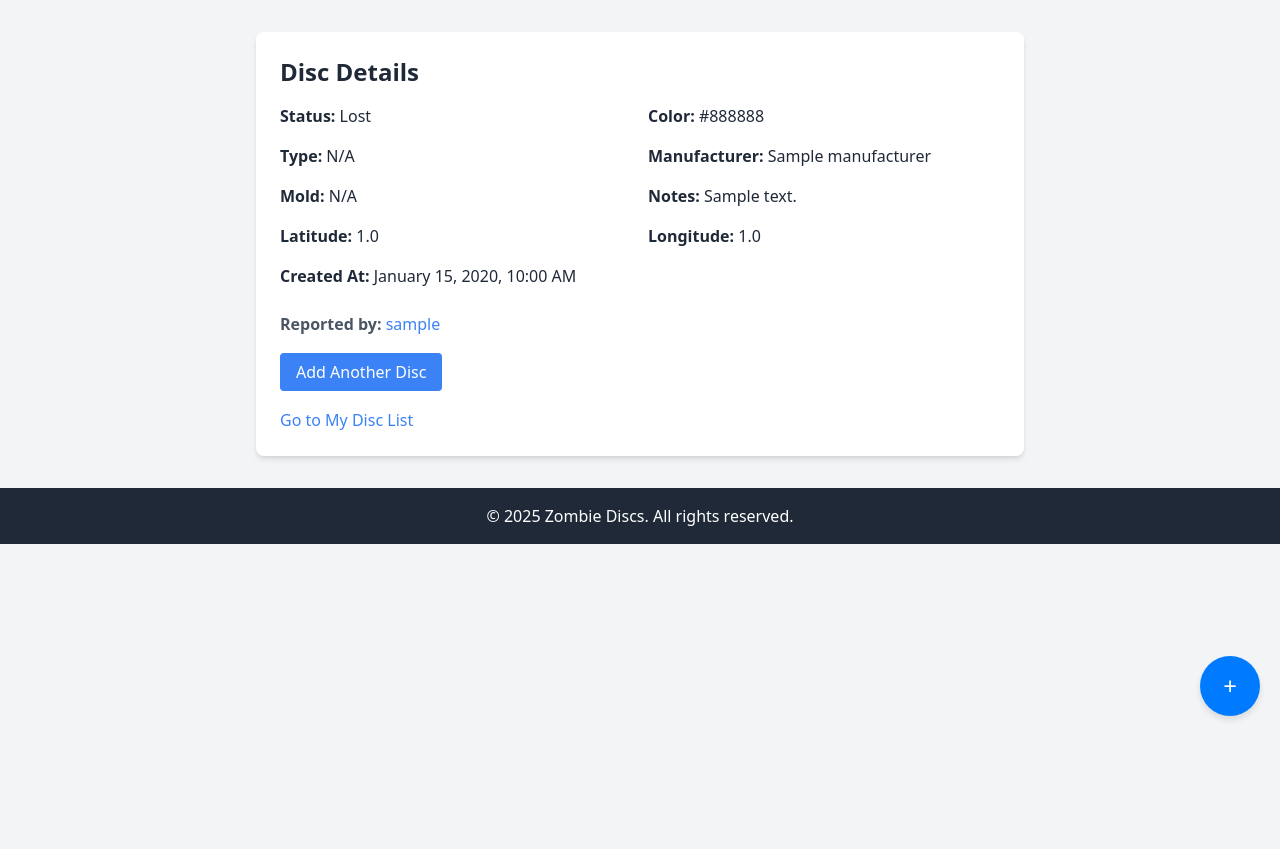
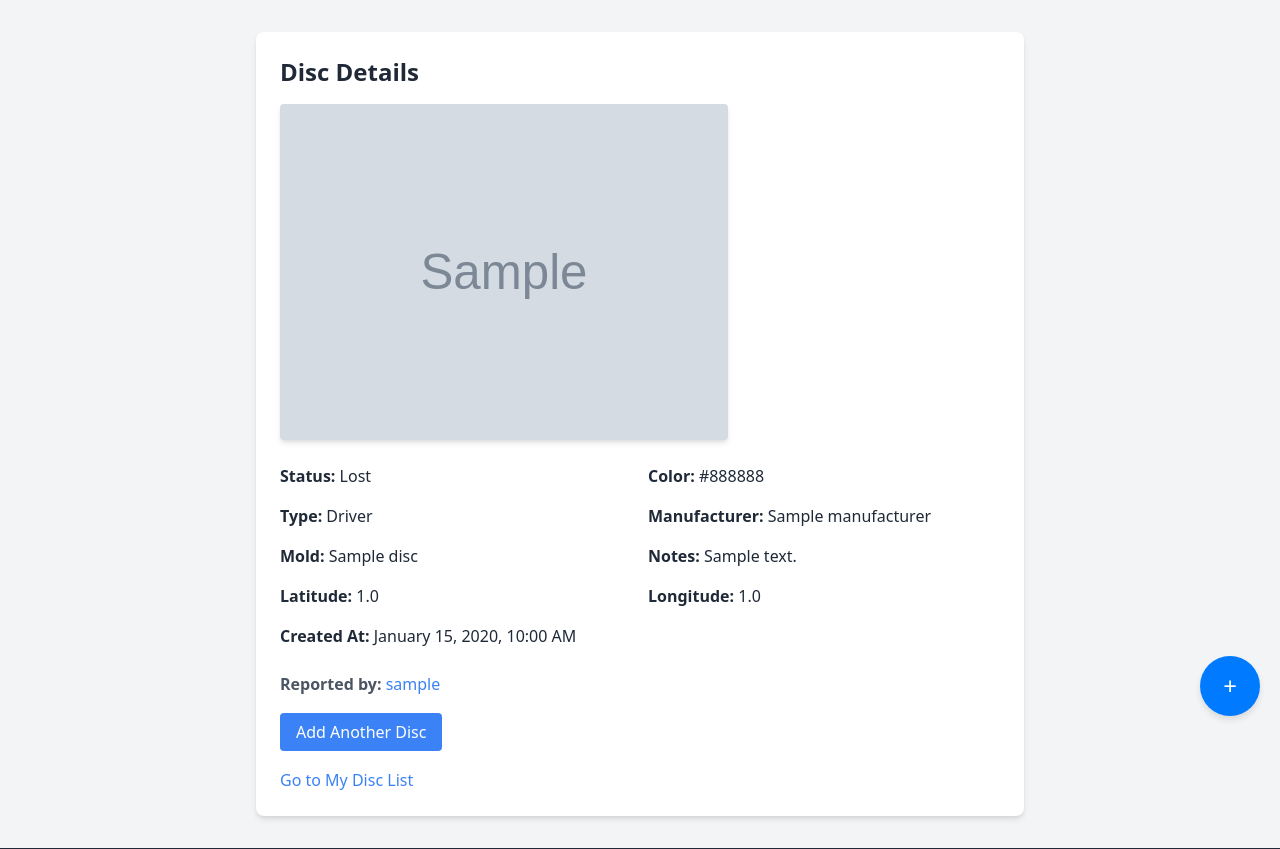
Before and after one commit to cwoodard78/zombie-discs-public, a Django app: page /discs/disc/1/ in a window 1280 px wide. Shown: the part 64-913 px from the top of the page. Before the commit the page ends 784 px from the top, so only its background shows below. Run offline with Django 5.2, Linux system fonts and the light colour scheme; a user stored in the database is signed in; tables that the repository leaves empty hold one stand-in row (values such as "Sample post"); grey boxes marked "Sample" are stand-in pictures.

Commit message:
Added image upload for disc record, edit/delete disc functionality, login redirect, and bug fixes.

```diff
--- a/disc/forms.py
+++ b/disc/forms.py
@@ -4,7 +4,7 @@ from .models import Disc
 class DiscForm(forms.ModelForm):
     class Meta:
         model = Disc
-        fields = ['status', 'color', 'type', 'manufacturer', 'mold_name', 'notes', 'latitude', 'longitude']
+        fields = ['status', 'color', 'type', 'manufacturer', 'mold_name', 'notes', 'latitude', 'longitude', 'image']
         widgets = {
             'latitude': forms.HiddenInput(),
             'longitude': forms.HiddenInput(),
--- a/disc/models.py
+++ b/disc/models.py
@@ -12,10 +12,10 @@ class Disc(models.Model):
     ]
 
     DISC_TYPE_CHOICES = [
-        ('driver', 'Driver'),
-        ('midrange', 'Midrange'),
-        ('putter', 'Putter'),
-        ('other', 'Other'),
+        ('Driver', 'Driver'),
+        ('Midrange', 'Midrange'),
+        ('Putter', 'Putter'),
+        ('Other', 'Other'),
     ]
 
     status = models.CharField(max_length=5, choices=STATUS_CHOICES, default='lost')
@@ -32,6 +32,7 @@ class Disc(models.Model):
     latitude = models.FloatField()
     longitude = models.FloatField()
     created_at = models.DateTimeField(auto_now_add=True)
+    image = models.ImageField(upload_to='disc_images/', blank=True, null=True)
     user = models.ForeignKey(User, on_delete=models.CASCADE)  # Tie to authenticated user
 
     def __str__(self):
--- a/disc/templates/disc/disc_detail.html
+++ b/disc/templates/disc/disc_detail.html
@@ -5,12 +5,17 @@
 {% block content %}
 <div class="max-w-3xl mx-auto bg-white rounded-lg shadow-md p-6">
     <h1 class="text-2xl font-semibold text-gray-800 mb-4">Disc Details</h1>
+    {% if disc.image %}
+    <div class="mb-6">
+        <img src="{{ disc.image.url }}" alt="Disc Image" class="w-full max-w-md rounded shadow-md">
+    </div>
+    {% endif %}
     <div class="grid grid-cols-2 gap-4 text-gray-800">
         <p><strong>Status:</strong> {{ disc.get_status_display }}</p>
         <p><strong>Color:</strong> {{ disc.color }}</p>
-        <p><strong>Type:</strong> {{ disc.disc_type|default:"N/A" }}</p>
+        <p><strong>Type:</strong> {{ disc.type|default:"N/A" }}</p>
         <p><strong>Manufacturer:</strong> {{ disc.manufacturer|default:"N/A" }}</p>
-        <p><strong>Mold:</strong> {{ disc.mold|default:"N/A" }}</p>
+        <p><strong>Mold:</strong> {{ disc.mold_name|default:"N/A" }}</p>
         <p><strong>Notes:</strong> {{ disc.notes|default:"None" }}</p>
         <p><strong>Latitude:</strong> {{ disc.latitude }}</p>
         <p><strong>Longitude:</strong> {{ disc.longitude }}</p>
@@ -25,6 +30,17 @@
         </p>
     </div>
     {% if from_user_disc_list %}
+    <div class="mt-6">
+        <a href="{% url 'edit_disc' disc.id %}" class="bg-yellow-500 text-white px-4 py-2 rounded hover:bg-yellow-600">
+            Edit Disc
+        </a>
+    </div>
+    <div class="mt-6">
+        <a href="{% url 'delete_disc' disc_id=disc.id %}"
+           class="bg-red-500 text-white px-4 py-2 rounded hover:bg-red-600">
+            Delete This Disc
+        </a>
+    </div>
     <div class="mt-6">
         <a href="{% url 'user_disc_list' %}" class="text-blue-500 hover:underline">
             &larr; Back to My Discs
--- a/disc/templates/disc/submit_disc.html
+++ b/disc/templates/disc/submit_disc.html
@@ -5,7 +5,9 @@
 {% block content %}
 <div class="max-w-3xl mx-auto bg-white rounded-lg shadow-md p-6">
     <h1 class="text-2xl font-semibold text-gray-800 mb-4">Submit a Disc</h1>
-    <form id="disc-form" action="" method="POST" class="space-y-4">
+    <!-- <form id="disc-form" action="" method="POST" class="space-y-4"> -->
+    <form id="disc-form" action="" method="POST" enctype="multipart/form-data" class="space-y-4">
+
         {% csrf_token %}
         {{ form.as_p }}
         <div class="form-actions">
--- a/disc/urls.py
+++ b/disc/urls.py
@@ -1,9 +1,12 @@
 from django.urls import path
 from . import views
+from .views import delete_disc
 
 urlpatterns = [
     path("submit-disc/", views.submit_disc, name="submit_disc"),
     path('disc/<int:disc_id>/', views.disc_detail, name='disc_detail'),
+    path('disc/<int:disc_id>/edit/', views.edit_disc, name='edit_disc'),
+    path('disc/<int:disc_id>/delete/', delete_disc, name='delete_disc'),
     path("my-discs/", views.user_disc_list, name="user_disc_list"),
     path('map/', views.map_view, name='map_view'),
 ]
--- a/disc/views.py
+++ b/disc/views.py
@@ -8,6 +8,8 @@ from django.views.decorators.csrf import csrf_exempt
 import json
 from .forms import DiscForm
 from django.contrib.auth.decorators import login_required
+from django.http import HttpResponseForbidden
+from django.contrib import messages
 
 class MyModelViewSet(ModelViewSet):
     queryset = MyModel.objects.all()
@@ -20,13 +22,12 @@ def map_view(request):
 @login_required
 def submit_disc(request):
     if request.method == "POST":
-        form = DiscForm(request.POST)
+        form = DiscForm(request.POST, request.FILES)
         if form.is_valid():
             disc = form.save(commit=False)  # Don't save yet
             disc.user = request.user  # Assign the authenticated user
             form.save()
             return redirect('disc_detail', disc_id=disc.id)
-            # return JsonResponse({"message": "Disc entry submitted successfully!"})
         else:
             return JsonResponse({"errors": form.errors}, status=400)
 
@@ -45,3 +46,39 @@ def disc_detail(request, disc_id):
 def user_disc_list(request):
     discs = Disc.objects.filter(user=request.user)
     return render(request, "disc/user_disc_list.html", {"discs": discs})
+
+@login_required
+def edit_disc(request, disc_id):
+    disc = get_object_or_404(Disc, id=disc_id)
+
+    # Ensure only the owner can edit
+    if disc.user != request.user:
+        return HttpResponseForbidden("You do not have permission to edit this disc.")
+
+    if request.method == "POST":
+        form = DiscForm(request.POST, request.FILES, instance=disc)
+        if form.is_valid():
+            form.save()
+            return redirect("disc_detail", disc_id=disc.id)
+    else:
+        form = DiscForm(instance=disc)
+
+    return render(request, "disc/edit_disc.html", {"form": form, "disc": disc})
+
+@login_required
+def delete_disc(request, disc_id):
+    disc = get_object_or_404(Disc, id=disc_id)
+
+    # Ensure the logged-in user is the owner
+    if disc.user != request.user:
+        messages.error(request, "You are not authorized to delete this disc.")
+        return redirect('user_disc_list')
+
+    # Delete the disc
+    if request.method == "POST":
+        disc.delete()
+        messages.success(request, "Disc deleted successfully.")
+        return redirect('user_disc_list')
+
+    # Confirmation page
+    return render(request, 'disc/delete_disc_confirm.html', {'disc': disc})
--- a/zombie/settings.py
+++ b/zombie/settings.py
@@ -137,8 +137,9 @@ STATIC_URL = 'static/'
 DEFAULT_AUTO_FIELD = 'django.db.models.BigAutoField'
 
 # Global redirect for login/logout
-LOGIN_REDIRECT_URL = '/'
-LOGOUT_REDIRECT_URL = '/'
+LOGIN_REDIRECT_URL = '/'    # Redirect after successful login
+LOGOUT_REDIRECT_URL = '/'   # Redirect after logout
+LOGIN_URL = '/users/login/' # Matches the path in users.urls.py
 
 # Media settings
 MEDIA_URL = '/media/'  # URL to access media files
```
Also changed, not shown: disc/templates/disc/delete_disc_confirm.html (added, +22 -0 lines), disc/templates/disc/edit_disc.html (added, +21 -0 lines), disc/tests/test_forms.py (+21 -1 lines), disc/tests/test_templates.py (+6 -4 lines), disc/tests/test_urls.py (+24 -3 lines), disc/tests/test_views.py (+119 -0 lines), users/templates/users/profile.html (+9 -10 lines), users/tests/test_views.py (+29 -6 lines), disc/migrations/0006_disc_image.py (added), disc/migrations/0007_alter_disc_type.py (added).
